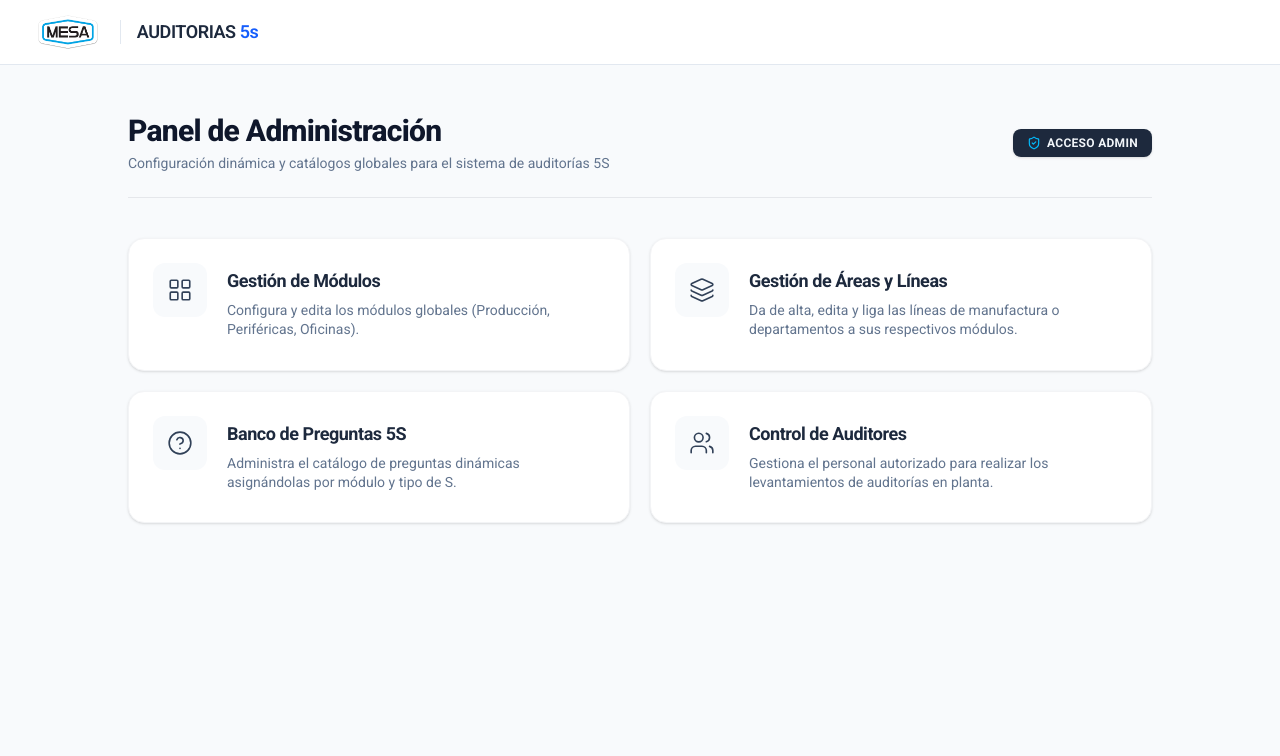
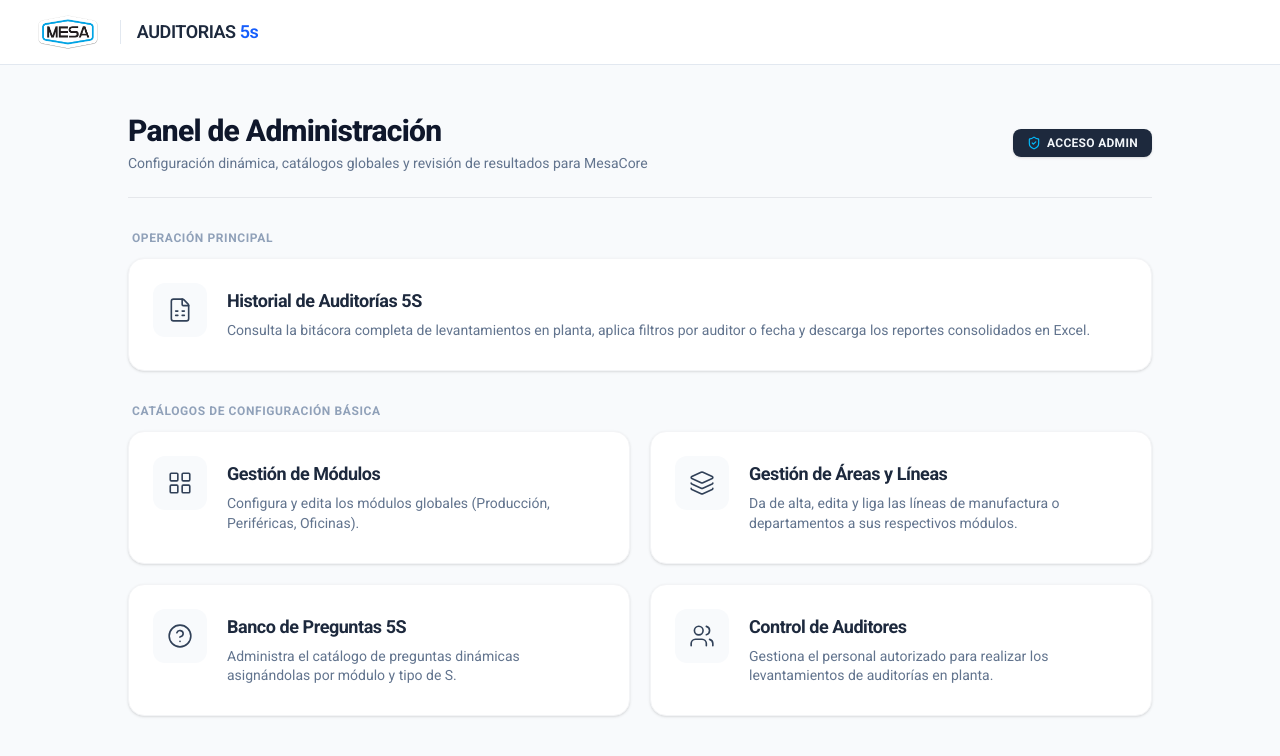
Before and after one commit to Manufacturas-Especializadas/Auditorias5s-Version-2-FrontEnd, a React (Vite) app: page /administrador in a window 1280 px wide. Shown: the top 756 px of the page. Built offline with nearby package versions, Linux system fonts and the light colour scheme; no server answers.

Commit message:
feat(component): ruta auditorias

```diff
--- a/src/pages/Admin/Admin.tsx
+++ b/src/pages/Admin/Admin.tsx
@@ -4,12 +4,24 @@ import {
   HelpCircle,
   Users,
   ShieldCheck,
+  FileSpreadsheet,
 } from "lucide-react";
 import { AdminCard } from "../../components/AdminCard/AdminCard";
 import { useNavigate } from "react-router-dom";
 
 export const Admin = () => {
-  const managementModules = [
+  const navigate = useNavigate();
+
+  const mainModule = {
+    id: "audits-history",
+    title: "Historial de Auditorías 5S",
+    description:
+      "Consulta la bitácora completa de levantamientos en planta, aplica filtros por auditor o fecha y descarga los reportes consolidados en Excel.",
+    icon: FileSpreadsheet,
+    path: "/administrador/auditorias",
+  };
+
+  const catalogModules = [
     {
       id: "modules",
       title: "Gestión de Módulos",
@@ -44,39 +56,54 @@ export const Admin = () => {
     },
   ];
 
-  const navigate = useNavigate();
-
   return (
     <div className="min-h-[calc(100vh-4rem)] bg-slate-50 px-6 py-12 antialiased">
-      <div className="w-full max-w-5xl mx-auto space-y-10 architecture-fade-in">
+      <div className="w-full max-w-5xl mx-auto space-y-8 architecture-fade-in">
         <header
-          className="flex flex-col sm:flex-row sm:items-center justify-between border-b
-          border-gray-200 pb-6 gap-4"
+          className="flex flex-col sm:flex-row sm:items-center justify-between
+          border-b border-gray-200 pb-6 gap-4"
         >
           <div className="space-y-1 text-left">
-            <h1
-              className="text-3xl font-extrabold text-slate-900 tracking-tight flex items-center
-              gap-2.5"
-            >
+            <h1 className="text-3xl font-extrabold text-slate-900 tracking-tight">
               Panel de Administración
             </h1>
             <p className="text-slate-500 text-sm font-normal">
-              Configuración dinámica y catálogos globales para el sistema de
-              auditorías 5S
+              Configuración dinámica, catálogos globales y revisión de
+              resultados para MesaCore
             </p>
           </div>
 
           <div
-            className="sm:self-center flex items-center gap-1.5 bg-slate-800 text-slate-100
-            px-3.5 py-1.5 rounded-lg text-xs font-bold tracking-wide uppercase self-start shadow-sm"
+            className="sm:self-center flex items-center gap-1.5 bg-slate-800
+            text-slate-100 px-3.5 py-1.5 rounded-lg text-xs font-bold tracking-wide uppercase
+            self-start shadow-sm"
           >
             <ShieldCheck size={14} className="text-sky-400" />
             Acceso Admin
           </div>
         </header>
 
-        <main className="grid grid-cols-1 md:grid-cols-2 gap-5">
-          {managementModules.map((module) => (
+        <main className="space-y-8">
+          <section className="space-y-3">
+            <h2 className="text-xs font-bold uppercase tracking-wider text-slate-400 pl-1 text-left">
+              Operación Principal
+            </h2>
+            <div className="w-full">
+              <AdminCard
+                title={mainModule.title}
+                description={mainModule.description}
+                icon={mainModule.icon}
+                onClick={() => navigate(mainModule.path)}
+              />
+            </div>
+          </section>
+
+          <section className="space-y-3">
+            <h2 className="text-xs font-bold uppercase tracking-wider text-slate-400 pl-1 text-left">
+              Catálogos de Configuración Básica
+            </h2>
+            <div className="grid grid-cols-1 md:grid-cols-2 gap-5">
+              {catalogModules.map((module) => (
                 <AdminCard
                   key={module.id}
                   title={module.title}
@@ -85,6 +112,8 @@ export const Admin = () => {
                   onClick={() => navigate(module.path)}
                 />
               ))}
+            </div>
+          </section>
         </main>
       </div>
     </div>
```
Lines whose indentation alone changed are shown as unchanged.
